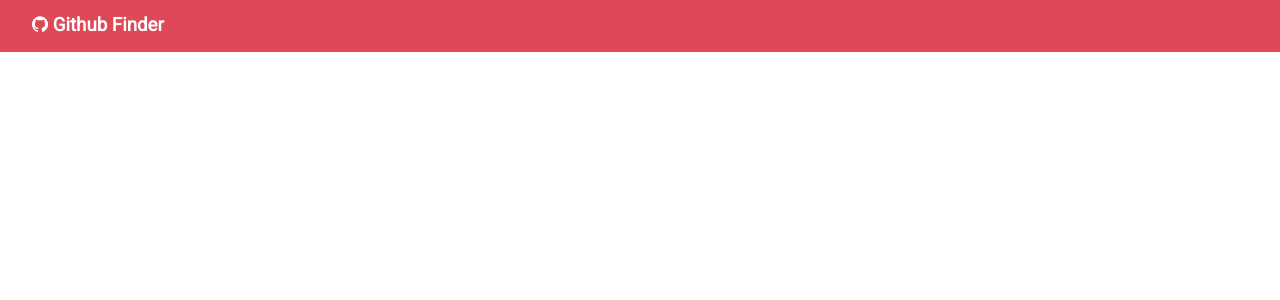
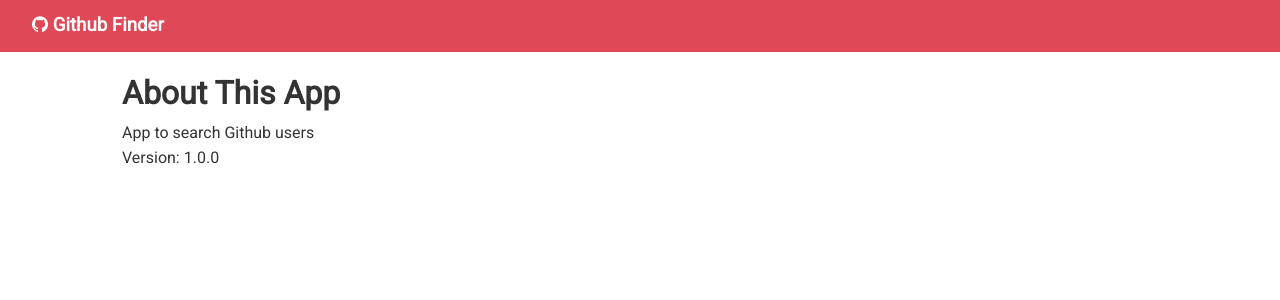
Before and after one commit to Abdul-fatai/react-github-finder, a React (Create React App) app: page /about in a window 1280 px wide. Shown: the top 300 px of the page. Built offline with nearby package versions, Linux system fonts and the light colour scheme.

Commit message:
about page added

```diff
--- a/src/App.js
+++ b/src/App.js
@@ -4,6 +4,7 @@
 import Users from './components/users/Users';
 import Search from './components/users/Search';
 import Alert from './components/layout/Alert';
+import About from './components/pages/About';
 import axios from 'axios';
 import './App.css';
 
@@ -56,6 +57,7 @@
                   </Fragment>
                 )}
               />
+              <Route exact path="/about" component={About} />
             </Switch>
           </div>
         </div>
--- /dev/null
+++ b/src/components/pages/About.js
@@ -0,0 +1,13 @@
+import React from 'react';
+
+const About = () => {
+  return (
+    <React.Fragment>
+      <h1>About This App</h1>
+      <p>App to search Github users</p>
+      <p>Version: 1.0.0</p>
+    </React.Fragment>
+  );
+};
+
+export default About;
```
